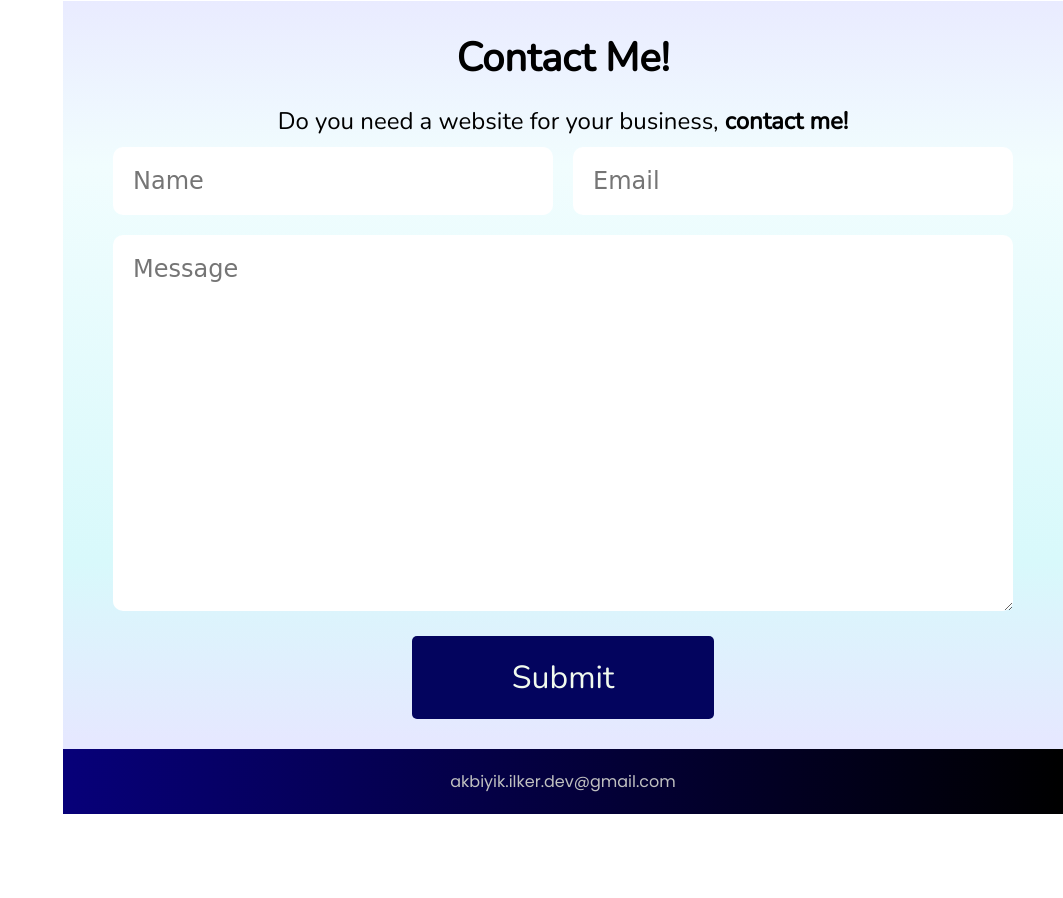
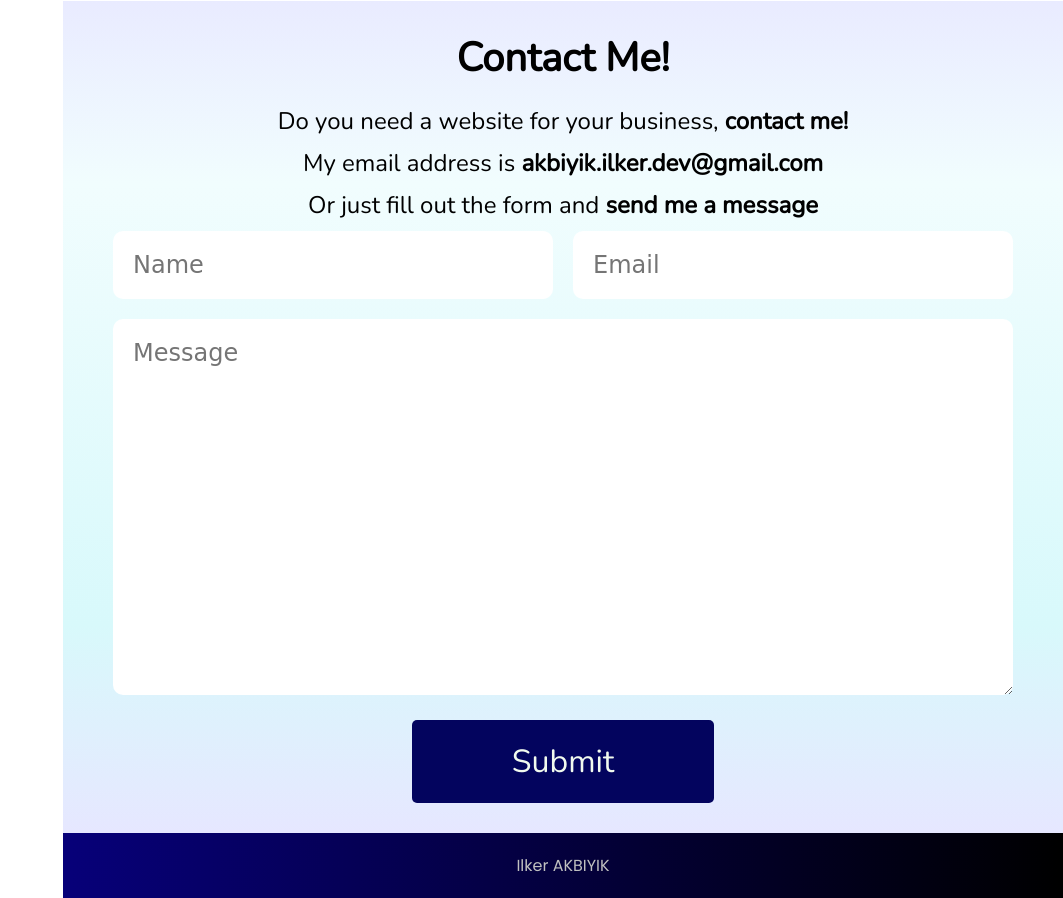
Before and after one commit to ilci66/personal-website-deploy, a website: page public/index.html in a window 1280 px wide. Shown: the part 2952-3850 px from the top of the page, without its empty margins (217-1280 px from the left). Before the commit the page ends 3766 px from the top, so only its background shows below. Drawn offline with nearby package versions, Linux system fonts and the light colour scheme; a web font is replaced by a local one.

Commit message:
email in contact

```diff
--- a/public/index.html
+++ b/public/index.html
@@ -250,8 +250,10 @@
         <div class="contact-info">
           <h2 class="contact-title font-1">Contact Me!</h2>
           <p class="contact-text font-1">
-            Do you need a website for your business, <b>contact me! </b>
+            Do you need a website for your business, <b>contact me!</b>
           </p>
+          <p class="contact-text font-1">My email address is <b>akbiyik.ilker.dev@gmail.com</b></p>
+          <p class="contact-text font-1">Or just fill out the form and <b>send me a message</b></p>
         </div>
         <!-- <form action="/" method="post" class="send-msg-form"> -->
         <form class="send-msg-form">
@@ -290,7 +292,7 @@
     </section>
     <div class="footer">
       <div class="foo-container">
-        <p class="font-2 gray-t">akbiyik.ilker.dev@gmail.com</p>
+        <p class="font-2 gray-t">Ilker AKBIYIK</p>
       </div>
     </div>
   </div>
```
